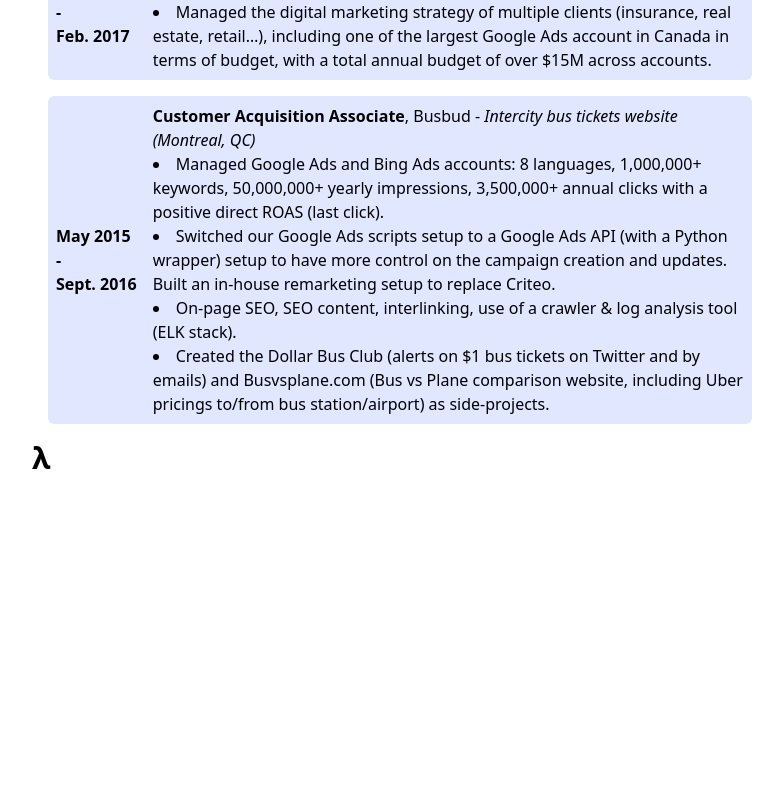
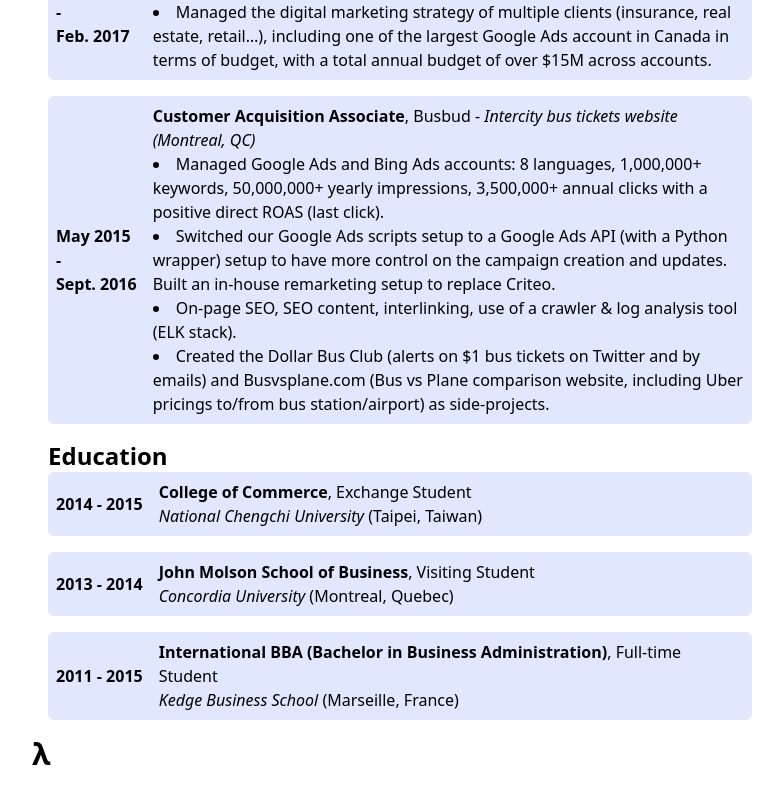
Before and after one commit to mewfree/damien-personal-blog, a Next.js app: page /resume in a window 1280 px wide. Shown: the part 1208-2004 px from the top of the page, without its empty margins (248-1031 px from the left). Before the commit the page ends 1708 px from the top, so only its background shows below. Built offline with nearby package versions, Linux system fonts and the light colour scheme; what @tailwindcss/typography, typography-theme-noriega would draw is missing.

Commit message:
add education to resume page

```diff
--- a/components/job.js
+++ b/components/job.js
@@ -2,7 +2,9 @@
   return (
     <div className="flex flex-row items-center gap-x-4 bg-indigo-100 rounded-md p-2">
       <div className="font-semibold flex-shrink-0">
-        <div>{props.dateFrom}</div> <div>-</div> <div>{props.dateTo}</div>
+        <div>{props.dateFrom}</div>
+        <div>-</div>
+        <div>{props.dateTo}</div>
       </div>
       <div>
         <div>
--- /dev/null
+++ b/components/study.js
@@ -0,0 +1,19 @@
+export default function Study(props) {
+  return (
+    <div className="flex flex-row items-center gap-x-4 bg-indigo-100 rounded-md p-2">
+      <div className="font-semibold flex-shrink-0">
+        {props.dateFrom} - {props.dateTo}
+      </div>
+      <div>
+        <div>
+          <span className="font-semibold">{props.collegeName}</span><span>, </span>
+          <span>{props.title}</span>
+        </div>
+        <div>
+          <span className="italic">{props.universityName}</span>
+          <span> ({props.universityLocation})</span>
+        </div>
+      </div>
+    </div>
+  );
+}
--- a/pages/resume.js
+++ b/pages/resume.js
@@ -3,6 +3,7 @@
 
 import Layout from "../components/layout";
 import Job from "../components/job";
+import Study from "../components/study";
 
 export default function Resume() {
   return (
@@ -93,6 +94,35 @@
             ]}
           />
         </div>
+        <div className="text-2xl font-bold mt-4">
+          Education
+        </div>
+        <div id="list-of-education" className="flex flex-col gap-y-4">
+          <Study
+            dateFrom="2014"
+            dateTo="2015"
+            universityName="National Chengchi University"
+            collegeName="College of Commerce"
+            title="Exchange Student"
+            universityLocation="Taipei, Taiwan"
+          />
+          <Study
+            dateFrom="2013"
+            dateTo="2014"
+            universityName="Concordia University"
+            collegeName="John Molson School of Business"
+            title="Visiting Student"
+            universityLocation="Montreal, Quebec"
+          />
+          <Study
+            dateFrom="2011"
+            dateTo="2015"
+            universityName="Kedge Business School"
+            collegeName="International BBA (Bachelor in Business Administration)"
+            title="Full-time Student"
+            universityLocation="Marseille, France"
+          />
+        </div>
       </div>
       <div className="text-3xl font-bold mt-4">
         λ
```
